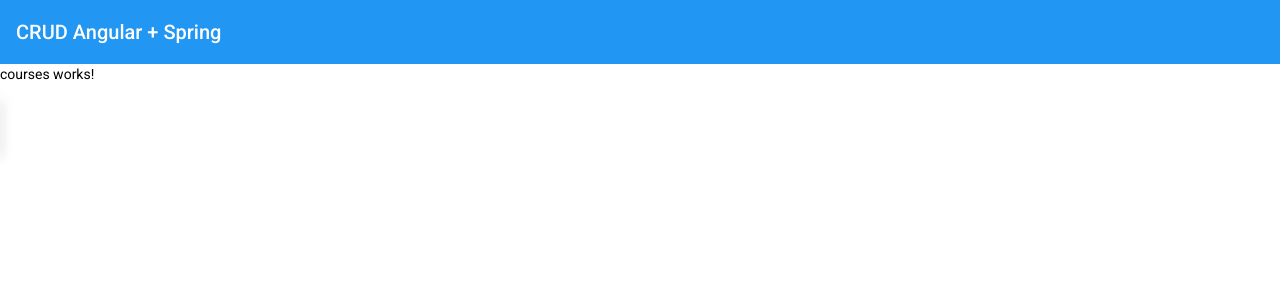
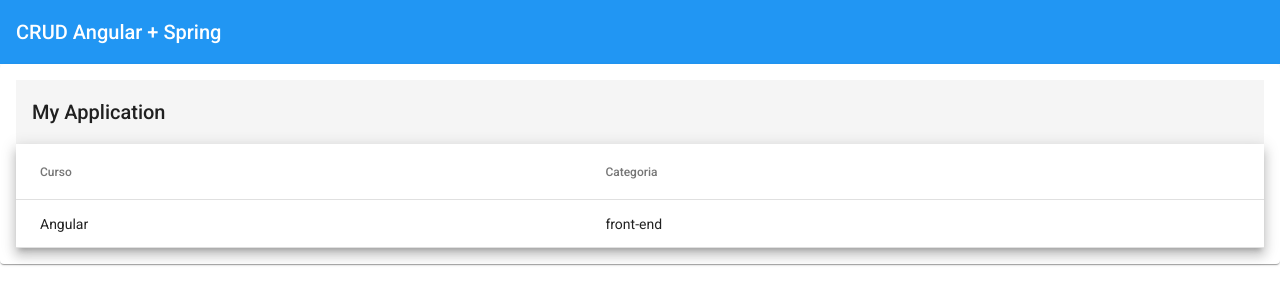
Before and after one commit to tatisabinoviana/crud-angular--curso-loiane, an Angular app: page /courses in a window 1280 px wide. Shown: the top 304 px of the page. Built offline with nearby package versions, Linux system fonts and the light colour scheme.

Commit message:
adaptando a recepção dos cursos disponíveis e incluindo uma toobar

```diff
--- a/src/app/courses/courses/courses.component.html
+++ b/src/app/courses/courses/courses.component.html
@@ -1,33 +1,24 @@
-<p>courses works!</p>
-<table mat-table [dataSource]="dataSource" class="mat-elevation-z8">
+<mat-card>
 
-  <!--- Note that these columns can be defined in any order.
-        The actual rendered columns are set as a property on the row definition" -->
+  <mat-toolbar>
+    <span>My Application</span>
+  </mat-toolbar>
 
-  <!-- Position Column -->
-  <ng-container matColumnDef="position">
-    <th mat-header-cell *matHeaderCellDef> No. </th>
-    <td mat-cell *matCellDef="let element"> {{element.position}} </td>
-  </ng-container>
+  <table mat-table [dataSource]="courses" class="mat-elevation-z8">
 
     <!-- Name Column -->
     <ng-container matColumnDef="name">
-    <th mat-header-cell *matHeaderCellDef> Name </th>
-    <td mat-cell *matCellDef="let element"> {{element.name}} </td>
+      <th mat-header-cell *matHeaderCellDef> Curso </th>
+      <td mat-cell *matCellDef="let course"> {{ course.name }} </td>
     </ng-container>
 
-  <!-- Weight Column -->
-  <ng-container matColumnDef="weight">
-    <th mat-header-cell *matHeaderCellDef> Weight </th>
-    <td mat-cell *matCellDef="let element"> {{element.weight}} </td>
-  </ng-container>
-
-  <!-- Symbol Column -->
-  <ng-container matColumnDef="symbol">
-    <th mat-header-cell *matHeaderCellDef> Symbol </th>
-    <td mat-cell *matCellDef="let element"> {{element.symbol}} </td>
+    <!-- Category Column -->
+    <ng-container matColumnDef="category">
+      <th mat-header-cell *matHeaderCellDef> Categoria </th>
+      <td mat-cell *matCellDef="let course"> {{ course.category }} </td>
     </ng-container>
 
     <tr mat-header-row *matHeaderRowDef="displayedColumns"></tr>
     <tr mat-row *matRowDef="let row; columns: displayedColumns;"></tr>
   </table>
+</mat-card>
--- a/src/app/courses/courses/courses.component.scss
+++ b/src/app/courses/courses/courses.component.scss
@@ -0,0 +1,3 @@
+table {
+  width: 100%;
+}
--- a/src/app/courses/courses/courses.component.ts
+++ b/src/app/courses/courses/courses.component.ts
@@ -1,4 +1,5 @@
 import { Component, OnInit } from '@angular/core';
+import { Course } from '../model/course';
 
 @Component({
   selector: 'app-courses',
@@ -7,7 +8,14 @@
 })
 export class CoursesComponent implements OnInit {
 
-  constructor() { }
+  courses: Course[] = [
+    {_id: '1', name: 'Angular', category: 'front-end'}
+  ];
+  displayedColumns = ['name', 'category'];
+
+  constructor() {
+    //this.courses = [];
+  }
 
   ngOnInit(): void {
   }
--- /dev/null
+++ b/src/app/courses/model/course.ts
@@ -0,0 +1,6 @@
+export interface Course {
+  _id: string;
+  name: string;
+  category: string;
+
+}
```
Also changed, not shown: src/app/courses/courses.module.ts (+5 -2 lines). Lines whose indentation alone changed are shown as unchanged.
